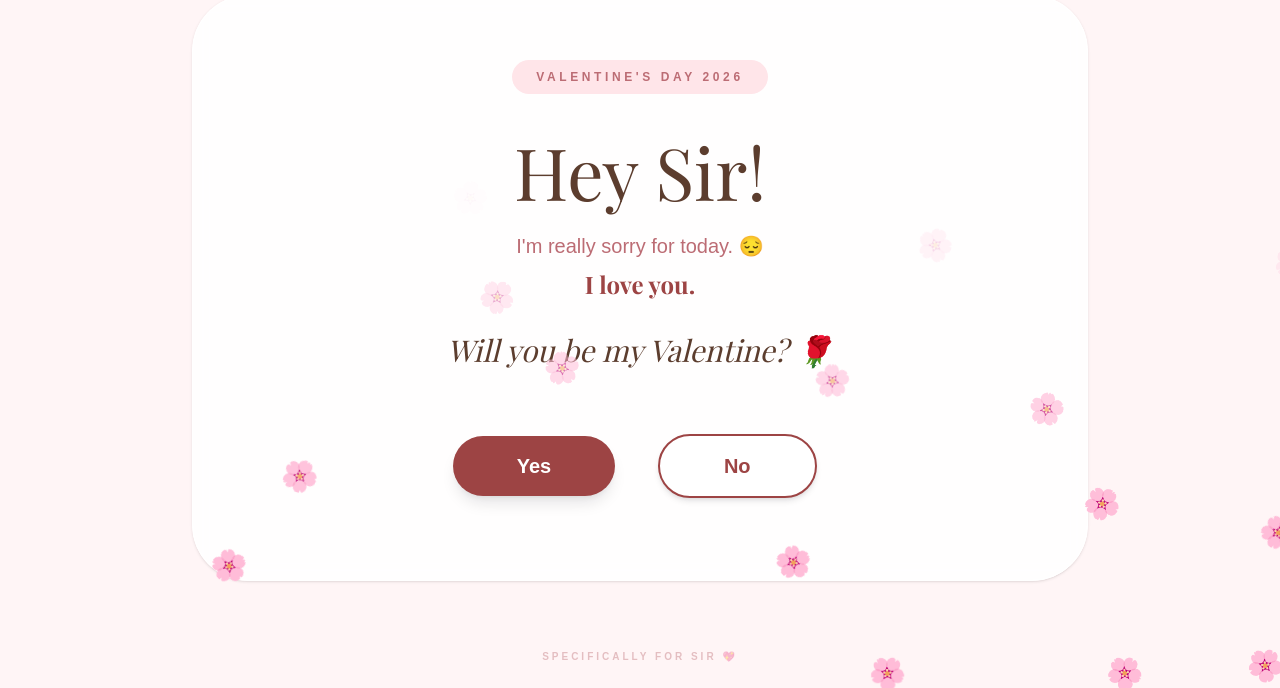
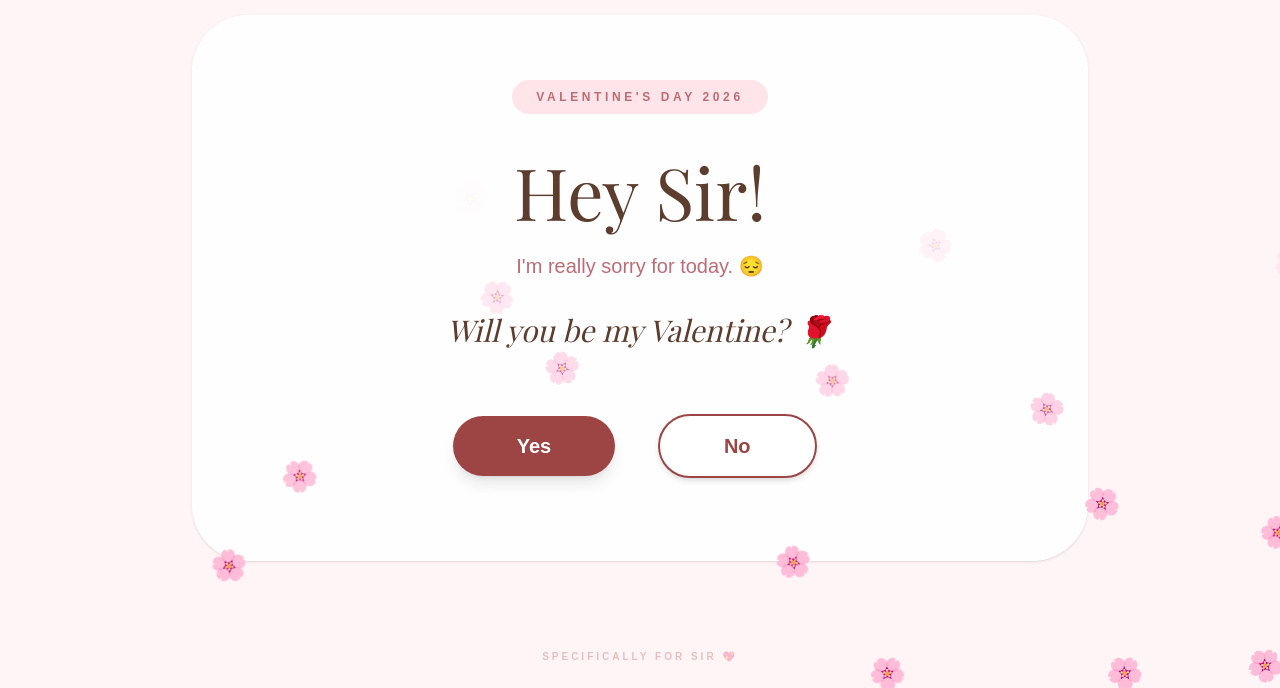
Before and after one commit to shiwangi-upadhyay/Valentine-Week, a Next.js app: page / in a window 1280 px wide. Shown: the part 112-800 px from the top of the page. Built offline with nearby package versions, Linux system fonts and the light colour scheme; a web font is replaced by a local one.

Commit message:
`Updated ValentinePage component with new greeting message`

```diff
--- a/src/app/page.tsx
+++ b/src/app/page.tsx
@@ -66,7 +66,7 @@ export default function ValentinePage() {
           className="rounded-[3rem] bg-white p-8 shadow-xl border-4 border-[#F7CAD0] z-10 max-w-lg w-full"
         >
           <h1 className="text-4xl font-serif text-[#5C3D2E] mb-6">
-            Yay! See you on the 14th, Amit! ❤️
+            Yay! I knew you'll say yes! ❤️
           </h1>
 
           <div className="w-full flex justify-center items-center">
@@ -104,9 +104,6 @@ export default function ValentinePage() {
         <div className="mb-8 space-y-2">
            <p className="text-[#BC6C74] text-lg md:text-xl font-medium">
             I'm really sorry for today. 😔
-          </p>
-          <p className="text-[#9D4444] text-xl md:text-2xl font-serif font-bold">
-            I love you.
           </p>
         </div>
 
```
